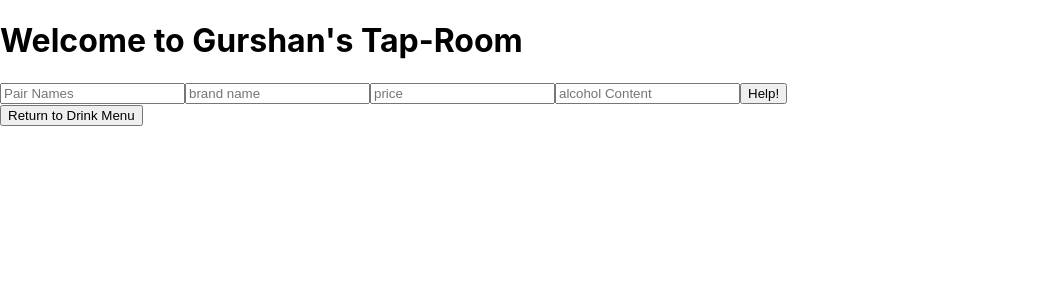
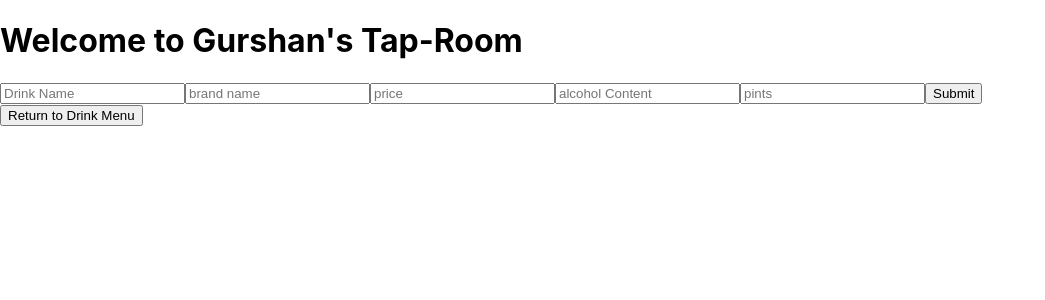
Before and after one commit to gurshankaile206/Drink-Shop, a React (Create React App) app: page / in a window 1280 px wide. Both pictures are taken after a click on the button "Add Drink". Shown: the top 300 px of the page, without its empty margins (0-1045 px from the left). Built offline with nearby package versions, Linux system fonts and the light colour scheme.

Commit message:
add functionality to sell a pint

```diff
--- a/src/components/Drink.js
+++ b/src/components/Drink.js
@@ -2,12 +2,14 @@ import React from "react";
 import PropTypes from "prop-types";
 
 function Drink(props){
+
   return (
     <React.Fragment>
       <div onClick = {() => props.whenDrinkClicked(props.id)}>
         <h3>{props.brand} - {props.names}</h3>
         <p><em>{props.price}</em></p>
         <p><em>{props.alcoholContent}</em></p>
+        <p><em>{props.pints} pints available</em></p>
       </div>
       <hr/>
     </React.Fragment>
@@ -19,8 +21,9 @@ Drink.propTypes = {
   brand: PropTypes.string,
   price: PropTypes.string,
   alcoholContent: PropTypes.string,
+  pints: PropTypes.string,
   id: PropTypes.string,
-  whenDrinkClicked: PropTypes.func
+  whenDrinkClicked: PropTypes.func,
 };
 
 export default Drink;
--- a/src/components/DrinkDetail.js
+++ b/src/components/DrinkDetail.js
@@ -3,7 +3,9 @@ import React from "react";
 import PropTypes from "prop-types";
 
 function DrinkDetail(props){
-  const { drink, onClickingDelete } = props;
+  const { drink, onClickSellPint,  onClickingDelete } = props;
+
+  let pints = drink.pints === 0 ? "Ran out of pints" : drink.pints;
 
   return (
     <React.Fragment>
@@ -11,6 +13,8 @@ function DrinkDetail(props){
       <h3>{drink.brand} - {drink.names}</h3>
       <p><em>{drink.price}</em></p>
       <p><em>{drink.alcoholContent}</em></p>
+      <p><em>{pints}</em></p>
+      <button onClick={() => onClickSellPint(drink)}> Sell a pint </button>
       <button onClick={ props.onClickingEdit }>Update Drink</button>
       <button onClick={()=> onClickingDelete(drink.id) }>Close Drink</button>
       <hr/>
@@ -20,6 +24,7 @@ function DrinkDetail(props){
 
 DrinkDetail.propTypes = {
   drink: PropTypes.object,
+  onClickSellPint: PropTypes.func,
   onClickingDelete: PropTypes.func,
   onClickingEdit: PropTypes.func
 };
--- a/src/components/DrinkMenu.js
+++ b/src/components/DrinkMenu.js
@@ -13,6 +13,7 @@ function DrinkMenu(props){
           brand={drink.brand}
           price={drink.price}
           alcoholContent={drink.alcoholContent}
+          pints={drink.pints}
           id={drink.id}
           key={drink.id}/>
       )}
@@ -22,7 +23,7 @@ function DrinkMenu(props){
 
 DrinkMenu.propTypes = {
   ticketMenu: PropTypes.array,
-  onDrinkSelection: PropTypes.func
+  onDrinkSelection: PropTypes.func,
 };
 
 export default DrinkMenu;
--- a/src/components/EditDrinkForm.js
+++ b/src/components/EditDrinkForm.js
@@ -8,7 +8,12 @@ function EditDrinkForm (props) {
 
   function handleEditDrinkFormSubmission(event) {
     event.preventDefault();
-    props.onEditDrink({names: event.target.names.value, brand: event.target.brand.value, price: event.target.price.value, id: drink.id});
+    props.onEditDrink({names: event.target.names.value,
+      brand: event.target.brand.value,
+      price: event.target.price.value,
+      pints: event.target.pints.value,
+      id: drink.id
+    });
   }
 
   return (
@@ -21,6 +26,7 @@ function EditDrinkForm (props) {
 }
 
 EditDrinkForm.propTypes = {
+  drink: PropTypes.object,
   onEditDrink: PropTypes.func
 };
 
--- a/src/components/NewDrinkControl.js
+++ b/src/components/NewDrinkControl.js
@@ -3,6 +3,7 @@ import NewDrinkForm from './NewDrinkForm';
 import DrinkMenu from './DrinkMenu';
 import DrinkDetail from './DrinkDetail';
 import EditDrinkForm from './EditDrinkForm';
+
 
 class DrinkControl extends React.Component {
 
@@ -66,26 +67,44 @@ class DrinkControl extends React.Component {
     });
   }
 
+  handleSellPint = (drink) => {
+    if(drink.pints > 0) {
+      drink.pints--;
+    }
+    this.setState({
+      selectedDrink: drink
+    });
+  }
+
   render(){
     let currentlyVisibleState = null;
     let buttonText = null;
+
     if (this.state.editing ) {
       currentlyVisibleState = <EditDrinkForm drink = {this.state.selectedDrink} onEditDrink = {this.handleEditingDrinkInMenu} />
       buttonText = "Return to Drink Menu";
+
     } else if (this.state.selectedDrink != null) {
       currentlyVisibleState =
       <DrinkDetail
         drink = {this.state.selectedDrink}
         onClickingDelete = {this.handleDeletingDrink}
-        onClickingEdit = {this.handleEditClick} />
+        onClickingEdit = {this.handleEditClick}
+        onClickSellPint = {this.handleSellPint} />
       buttonText = "Return to Drink Menu";
+
     } else if (this.state.formVisibleOnPage) {
       currentlyVisibleState = <NewDrinkForm onNewDrinkCreation={this.handleAddingNewDrinkToMenu}  />;
       buttonText = "Return to Drink Menu";
+
     } else {
-      currentlyVisibleState = <DrinkMenu drinkMenu={this.state.masterDrinkMenu} onDrinkSelection={this.handleChangingSelectedDrink} />;
+      currentlyVisibleState =
+      <DrinkMenu
+      drinkMenu={this.state.masterDrinkMenu}
+      onDrinkSelection={this.handleChangingSelectedDrink} />
       buttonText = "Add Drink";
     }
+
     return (
       <React.Fragment>
         {currentlyVisibleState}
--- a/src/components/NewDrinkForm.js
+++ b/src/components/NewDrinkForm.js
@@ -8,14 +8,21 @@ function NewDrinkForm(props){
 
   function handleNewDrinkFormSubmission(event) {
     event.preventDefault();
-    props.onNewDrinkCreation({names: event.target.names.value, brand: event.target.brand.value, price: event.target.price.value, alcoholContent: event.target.alcoholContent.value, id: v4()});
+    props.onNewDrinkCreation({
+        names: event.target.names.value,
+        brand: event.target.brand.value,
+        price: event.target.price.value,
+        alcoholContent: event.target.alcoholContent.value,
+        pints: event.target.pints.value,
+        id: v4()
+      });
   }
 
   return (
     <React.Fragment>
       <ReusableForm
         formSubmissionHandler={handleNewDrinkFormSubmission}
-        buttonText="Help!" />
+        buttonText="Submit" />
     </React.Fragment>
   );
 }
--- a/src/components/ReusableForm.js
+++ b/src/components/ReusableForm.js
@@ -3,13 +3,14 @@ import React from "react";
 import PropTypes from "prop-types";
 
 function ReusableForm(props) {
+  const startingPints = props.drink? props.drink.pints : "";
   return (
     <React.Fragment>
       <form onSubmit={props.formSubmissionHandler}>
         <input
           type='text'
           name='names'
-          placeholder='Pair Names' />
+          placeholder='Drink Name' />
         <input
           type='text'
           name='brand'
@@ -22,6 +23,11 @@ function ReusableForm(props) {
           type='text'
           name='alcoholContent'
           placeholder='alcohol Content' />
+        <input
+          type="string"
+          name="pints"
+          placeholder="pints"
+          defaultValue={startingPints} />
 
         <button type='submit'>{props.buttonText}</button>
       </form>
@@ -31,7 +37,8 @@ function ReusableForm(props) {
 
 ReusableForm.propTypes = {
   formSubmissionHandler: PropTypes.func,
-  buttonText: PropTypes.string
+  buttonText: PropTypes.string,
+  drink: PropTypes.object
 };
 
 export default ReusableForm;
```
Also changed, not shown: 1 other file (tests, documents, lock files or other folders).
